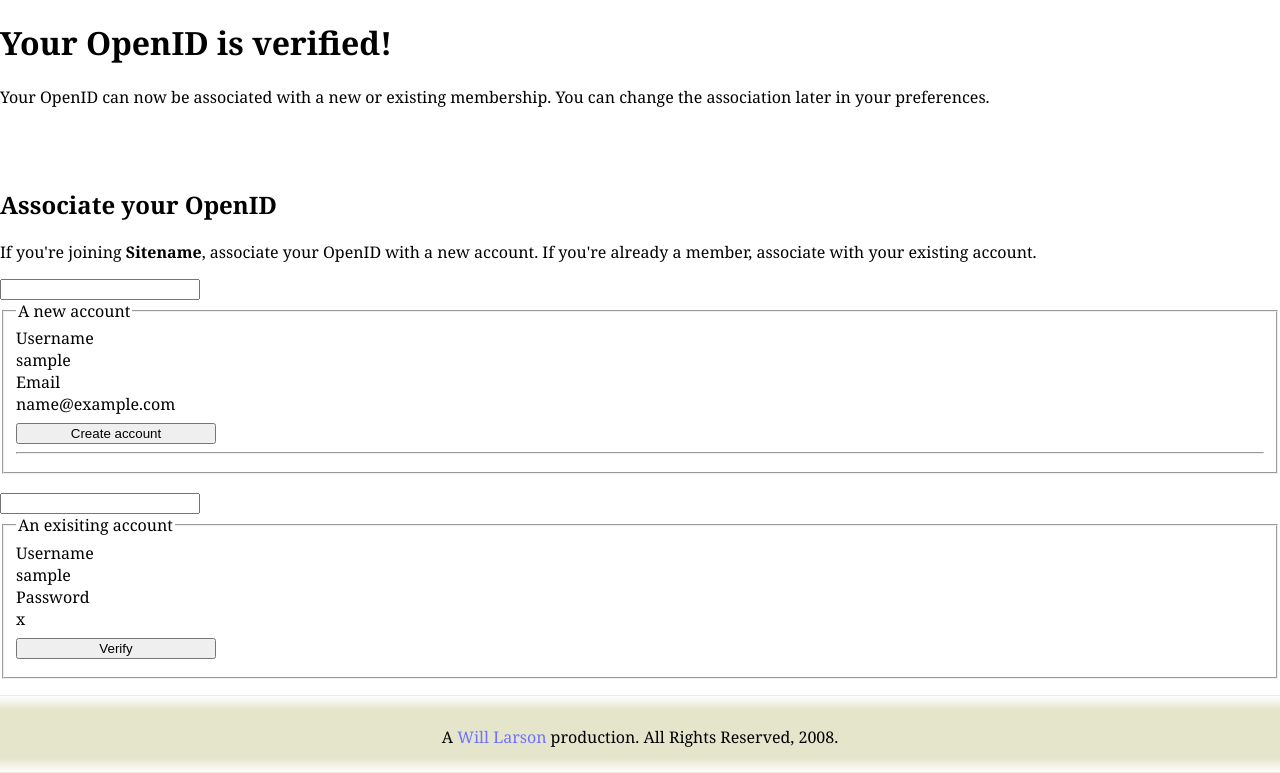
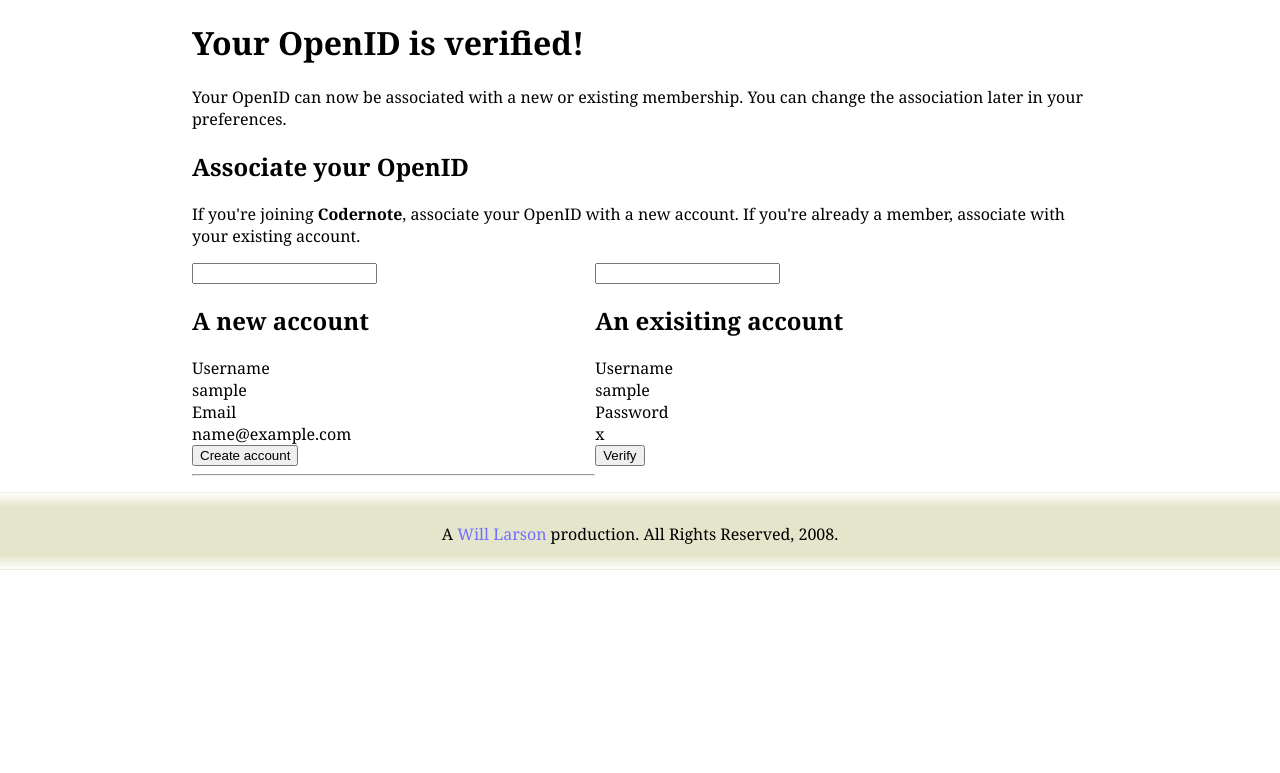
Before and after one commit to lethain/codernote, a Django app: template templates/authopenid/complete.html in a window 1280 px wide. Shown: the part 58-831 px from the top of the page. After the commit the page ends 628 px from the top, so only its background shows below. Run offline with Django 3.2, Linux system fonts and the light colour scheme; the template is opened without the code that fills it: most values are stand-ins (such as "Sample title", 1, 10 or a date in 2020); form fields are guessed from the names that the template uses.

Commit message:
Fixed appearance of openid complete screen.

```diff
--- a/media/codernote.css
+++ b/media/codernote.css
@@ -440,6 +440,11 @@ a:hover {
     margin-right: 20px;
 }
 
+div.register {
+    float: left;
+    width: 45%;
+}
+
 .login .title {
     font-weight: bold;
     margin-top: 1em;
--- a/templates/authopenid/complete.html
+++ b/templates/authopenid/complete.html
@@ -7,22 +7,22 @@
 
 
 {% block content %}
+<div class="main account">
 
 	<div id="completetxt">
 	<h1>{% trans "Your OpenID is verified! " %}</h1>
 	{% blocktrans %}
 	<p>Your OpenID can now be associated with a new or existing membership. You can change the association later in your preferences.</p>
 	{% endblocktrans %}
-	<br /><br />
+
 	<h2>{% trans "Associate your OpenID" %}</h2>
 	{% blocktrans %}
-	<p>If you're joining <strong>Sitename</strong>, associate your OpenID with a new account. If you're already a member, associate with your existing account.</p>
+	<p>If you're joining <strong>Codernote</strong>, associate your OpenID with a new account. If you're already a member, associate with your existing account.</p>
 	{% endblocktrans %}
 	</div>
 
-
-
-	{% if form1.errors %}
+	<div class="register">
+	  	{% if form1.errors %}
 	<p class="errors">{% trans "Please correct errors below:" %}<br />
 		{% if form1.username.errors %}
 			<span class="error">{{ form1.username.errors|join:", " }}</span>
@@ -32,7 +32,21 @@
 		{% endif %}
 	</p>
 	{% endif %}
-	{% if form2.errors %}
+        <form name="fregister" action="{% url user_register %}" method="POST">
+            {{ form.next }}
+
+	  <h2>{% trans "A new account" %}</h2>
+				<div class="form-row"><label for="id_username">{% trans "Username" %}</label><br />{{ form1.username }}</div>
+				<div class="form-row"><label for="id_email">{% trans "Email" %}</label><br />{{ form1.email }}</div>
+				<div class="submit-row"><input type="submit" name="bnewaccount" value="Create account"></div>
+				<hr class="clear" />
+		</form>
+	</div>
+
+
+
+	<div class="register">
+	  	{% if form2.errors %}
 	<p class="errors">{% trans "Please correct errors below:" %}<br />
 		{% if form2.username.errors %}
 			<span class="error">{{ form2.username.errors|join:", " }}</span>
@@ -42,32 +56,13 @@
 		{% endif %}
 	</p>
 	{% endif %}
-
-	<div class="login">
-        <form name="fregister" action="{% url user_register %}" method="POST">
-            {{ form.next }}
-			<fieldset>
-				<legend>{% trans "A new account" %}</legend>
-				<div class="form-row"><label for="id_username">{% trans "Username" %}</label><br />{{ form1.username }}</div>
-				<div class="form-row"><label for="id_email">{% trans "Email" %}</label><br />{{ form1.email }}</div>
-				<div class="submit-row"><input type="submit" name="bnewaccount" value="Create account"></div>
-				<hr class="clear" />
-            	</fieldset>
-		</form>
-	</div>
-
-
-
-	<div class="login">
-		<h3></h3>
         <form name="fverify" action="{% url user_register %}" method="POST">
             {{ form.next }}
-			<fieldset>
-				<legend>{% trans "An exisiting account" %}</legend>
+			<h2>{% trans "An exisiting account" %}</h2>
 				<div class="form-row"><label for="id_username">{% trans "Username" %}</label><br />{{ form2.username }}</div>
 				<div class="form-row"><label for="id_passwordl">{% trans "Password" %}</label><br />{{ form2.password }}</div>
 				<div class="submit-row"><input type="submit" name="bverify" value="Verify"></div>
-			</fieldset>
 		</form>
 	</div>
+	</div>
 {% endblock %}
```
